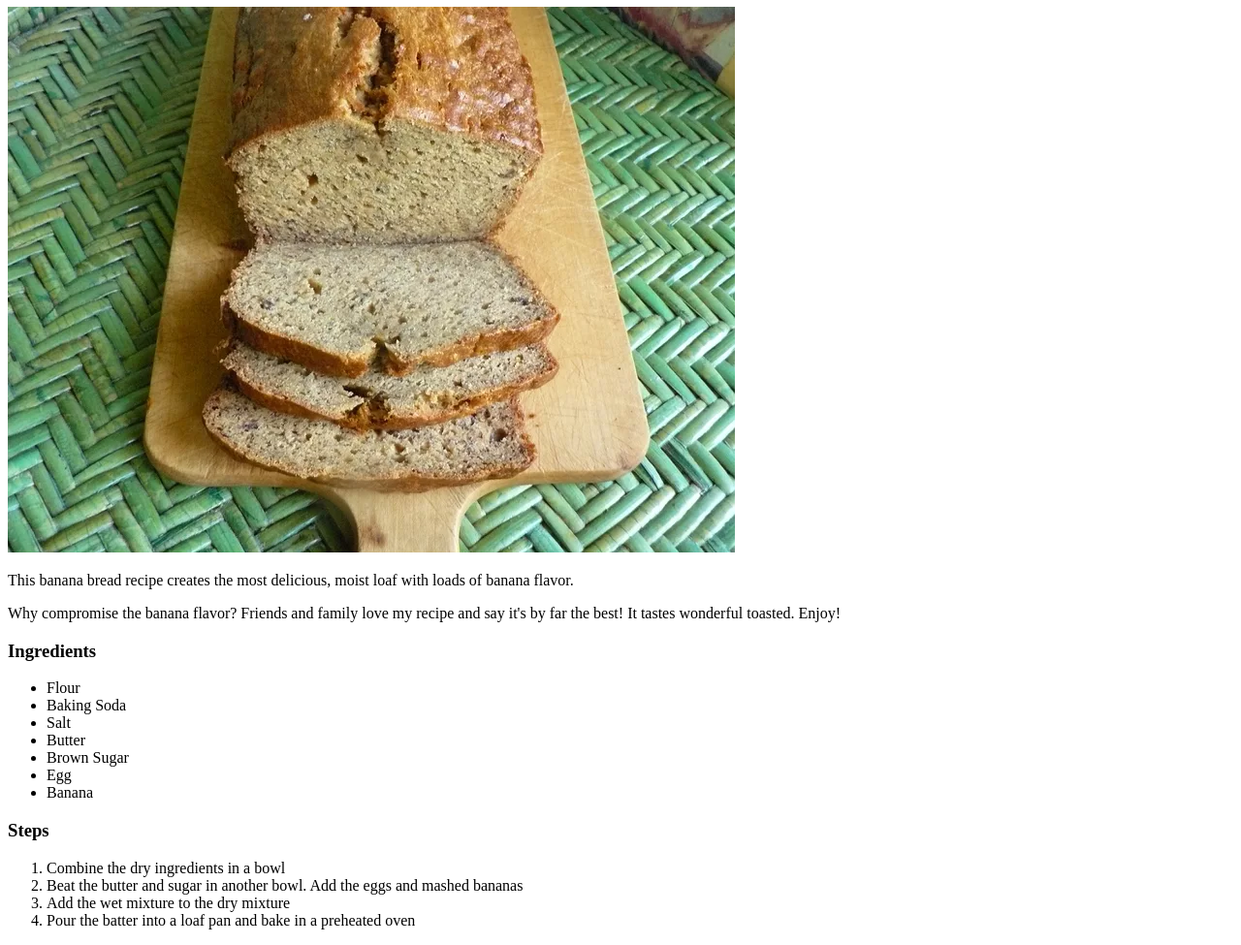
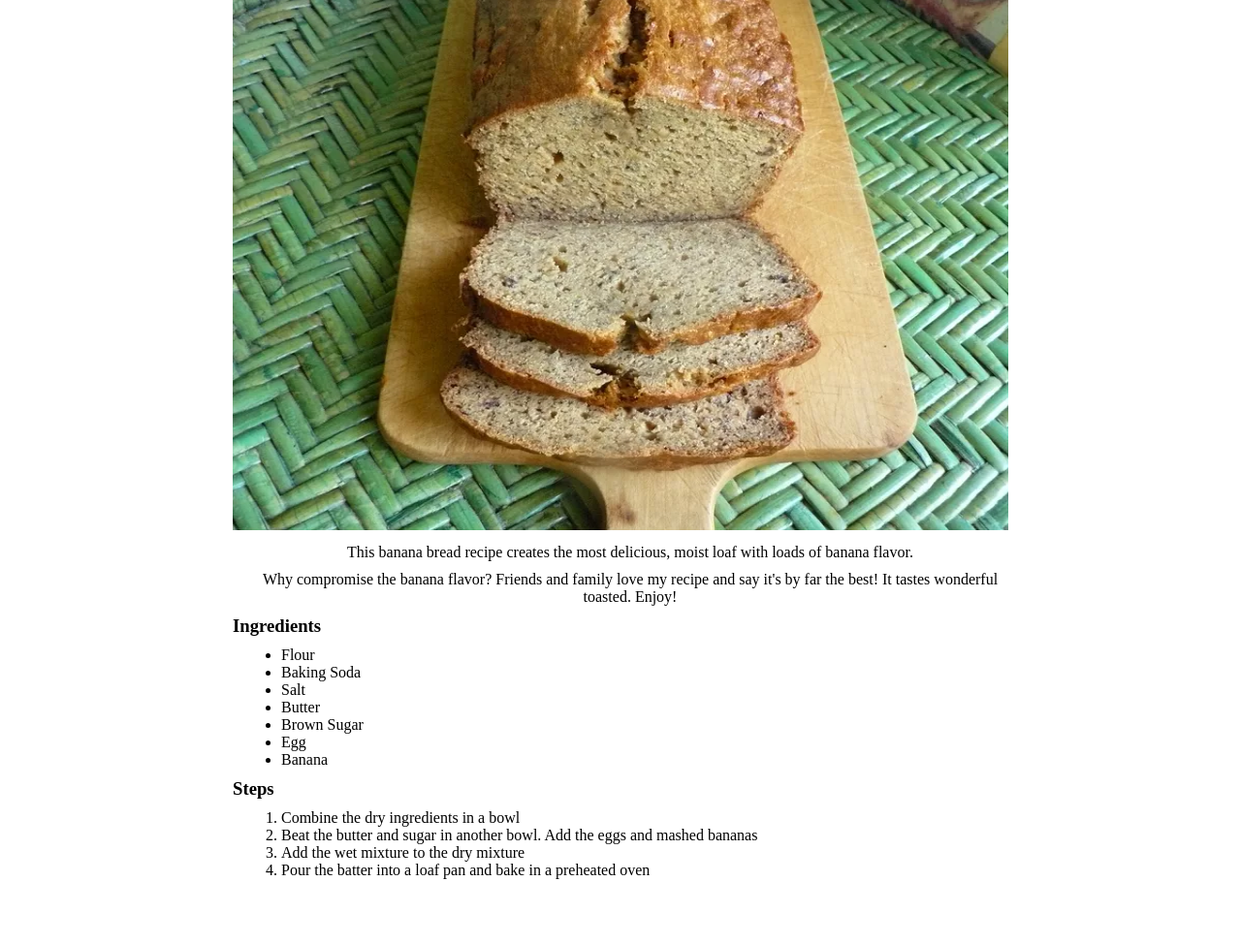
Before and after one commit to TheBestEGirl/WarhammerWebapp, a plain HTML site: page recipes/bananabread.html in a window 1280 px wide. Shown: the part 73-1048 px from the top of the page at 97% size. After the commit the page ends 990 px from the top, so only its background shows below. Drawn offline with Linux system fonts and the light colour scheme.

Commit message:
Realigned site to center

```diff
--- a/recipes/bananabread.html
+++ b/recipes/bananabread.html
@@ -4,6 +4,7 @@
     <meta charset="UTF-8">
     <meta name="viewport" content="width=<device-width>, initial-scale=1.0">
     <title>Banana Bread</title>
+    <link rel="stylesheet", href="../styles.css">
 </head>
 <body>
     <h1>Banana Bread</h1>
@@ -11,7 +12,7 @@
     <p>This banana bread recipe creates the most delicious, moist loaf with loads of banana flavor.</p>
     <p>Why compromise the banana flavor? Friends and family love my recipe and say it's by far the best! It tastes wonderful toasted. Enjoy!</p>
     <h3>Ingredients</h3>
-    <ul>
+    <ul class="ingredients-list">
         <li>Flour</li>
         <li>Baking Soda</li>
         <li>Salt</li>
@@ -21,7 +22,7 @@
         <li>Banana</li>
     </ul>
     <h3>Steps</h3>
-    <ol>
+    <ol class="steps-list">
         <li>Combine the dry ingredients in a bowl</li>
         <li>Beat the butter and sugar in another bowl. Add the eggs and mashed bananas</li>
         <li>Add the wet mixture to the dry mixture</li>
--- /dev/null
+++ b/styles.css
@@ -0,0 +1,18 @@
+* {
+    width: 800px;
+    margin: auto;
+}
+
+.index-list {
+    width: 100px;
+    margin: auto;
+}
+
+h1, p {
+    text-align: center;
+    margin: 10px;
+}
+
+ul, ol {
+    margin: 10px;
+}
```
Also changed, not shown: index.html (+2 -1 lines), recipes/cookies.html (+3 -2 lines), recipes/pancakes.html (+3 -2 lines).
